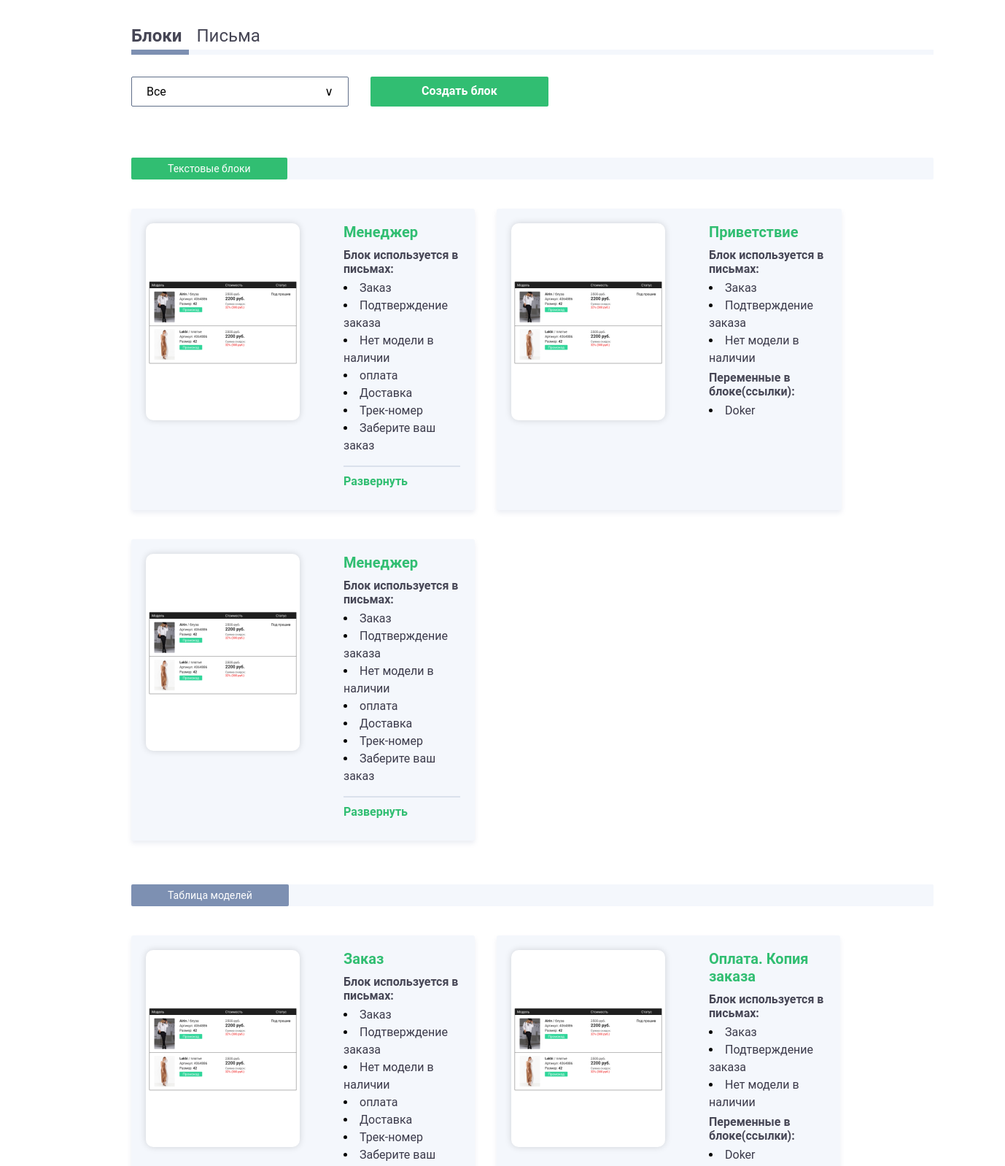
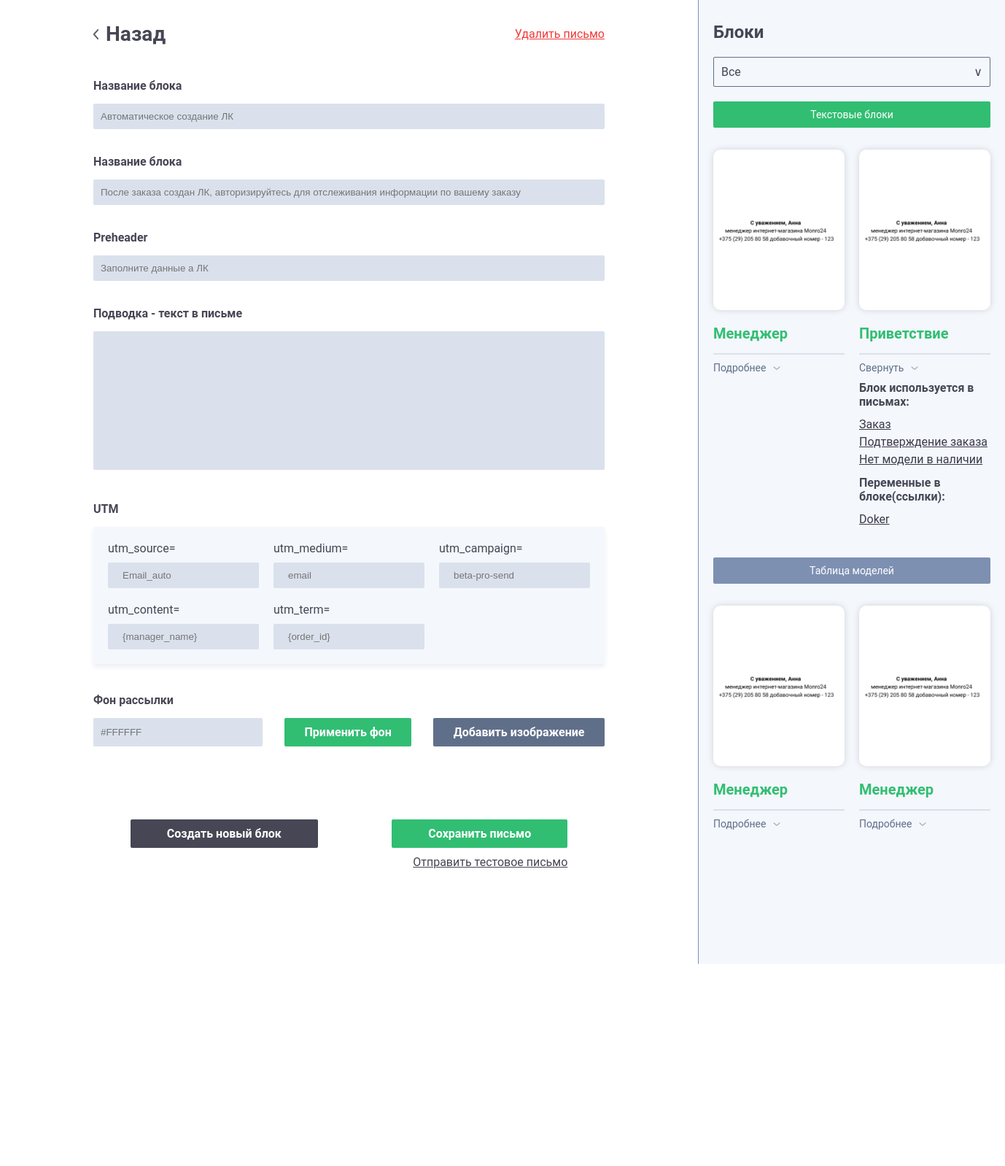
Before and after one commit to ValentineKhvalko/Kiryan, a plain HTML site: page index.html in a window 1280 px wide. Shown: the top 1598 px of the page at 73% size, 1378 px wide, since content can reach past the window. After the commit the page ends 1321 px from the top, so only its background shows below. Drawn offline with Linux system fonts and the light colour scheme.

Commit message:
feat: completed fourth page

```diff
--- a/index.html
+++ b/index.html
@@ -7,51 +7,104 @@
   <title>Document</title>
 </head>
 <body>
-  <div class='blockPageContainer'>
-    <div class='toolbar'>
-      <span class='blocksPage'>Блоки</span>
-      <span class='lettersPage'>Письма</span>
-      <div class='borderBottomToolbar'></div>
+  <div class='createLetterPageContainerAndSideBlockMenu'>
+    <div class='createLetterPageContainer'>
+      <div class='navBar'>
+        <div class='btnBack'>
+          <img src='./Vector 4.png' alt='vector-left'>
+          <h3>Назад</h3>
+        </div>
+        <div class='deleteLetter'><p>Удалить письмо</p></div>
+      </div>
+      <div class='createLetterBlock '>
+        <div class='blockNaming fillingBlock'>
+          <p>Название блока</p>
+          <input class='blockNamingInput' placeholder='Автоматическое создание ЛК'>
+        </div>
+        <div class='titleNaming fillingBlock'>
+          <p>Название блока</p>
+          <input class='titleNamingInput' placeholder='После заказа создан ЛК, авторизируйтесь для отслеживания информации по вашему заказу'>
+        </div>
+        <div class='preheader fillingBlock'>
+          <p>Preheader</p>
+          <input class='preheaderInput' placeholder='Заполните данные а ЛК'>
+        </div>
+        <div class='textInLetter fillingBlock'>
+          <p>Подводка - текст в письме</p>
+          <textarea class='textInLetterTextarea'></textarea>
+        </div>
+        <div class='allUTM'>
+          <p>UTM</p>
+          <div class='UTMBlock'>
+            <div class='infoUTM'>
+              <p>utm_source=</p>
+              <input placeholder='Email_auto'>
+            </div>
+            <div class='infoUTM'>
+              <p>utm_medium=</p>
+              <input placeholder='email'>
+            </div>
+            <div class='infoUTM'>
+              <p>utm_campaign=</p>
+              <input placeholder='beta-pro-send'>
+            </div>
+            <div class='infoUTM'>
+              <p>utm_content=</p>
+              <input placeholder='{manager_name}'>
+            </div>
+            <div class='infoUTM'>
+              <p>utm_term=</p>
+              <input placeholder='{order_id}'>
+            </div>
+          </div>
+        </div>
+        <div class='mailingBackgroundBlock'>
+          <p>Фон рассылки</p>
+          <div class='settingsBackground'>
+            <input placeholder='#FFFFFF'>
+            <span class='applyBackgroundBtn'>Применить фон</span>
+            <span class='addImageBtn'>Добавить изображение</span>
+          </div>
+        </div>
+        <div class='creareBLockBtnAndSaveBlockBtnBlock'>
+          <div class='createBlockBtn'>Создать новый блок</div>
+          <div>
+            <div class='saveBlockBtn'>Сохранить письмо</div>
+            <div class='testLetter'>Отправить тестовое письмо</div>
+          </div>
+        </div>
+      </div>
     </div>
-    <div class='blocksNav'>
+    <div class='sideBlockMenu'>
+      <h3>Блоки</h3>
       <div class='widget'>
         <p>Все</p>
         <p>&#8744;</p>
       </div>
-      <div class='blockCreatorBtn'>
-        <p>Создать блок</p>
-      </div>
-    </div>
-    <div class='blocks'>
-      <div class='textBlockLine demarcationLine'>
-        <span>Текстовые блоки</span>
-      </div>
+      <div class='textBlockLine demarcationLine'><p>Текстовые блоки</p></div>
       <div class='textBlocks blocksContainer'>
         <div class='textBlock block'>
           <div class='imgInfo'>
-            <img class='plug' src='./image 9.png' alt='img'>
+            <img class='plug' src='./image 7.png' alt='img'>
           </div>
           <div class='info'>
             <h3>Менеджер</h3>
-            <p>Блок используется в письмах:</p>
-            <ul>
-              <li><a href='#'>Заказ</a></li>
-              <li><a href='#'>Подтверждение заказа</a></li>
-              <li><a href='#'>Нет модели в наличии</a></li>
-              <li><a href='#'>оплата</a></li>
-              <li><a href='#'>Доставка</a></li>
-              <li><a href='#'>Трек-номер</a></li>
-              <li><a href='#'>Заберите ваш заказ</a></li>
-            </ul>
-            <div class='expand'>Развернуть</div>
+            <div class='expand'>
+              <p>Подробнее</p>
+              <img src='Vector 7.png' alt='vector7'>
+            </div>
           </div>
         </div>
         <div class='textBlock block'>
           <div class='imgInfo'>
-            <img class='plug' src='./image 9.png' alt='img'>
+            <img class='plug' src='./image 7.png' alt='img'>
           </div>
           <div class='info'>
             <h3>Приветствие</h3>
+            <div class='expand'>
+              <p>Свернуть</p>
+              <img src='Vector 7.png' alt='vector7'>
+            </div>
             <p>Блок используется в письмах:</p>
             <ul>
               <li><a href='#'>Заказ</a></li>
@@ -59,112 +112,36 @@
               <li><a href='#'>Нет модели в наличии</a></li>
             </ul>
             <p>Переменные в блоке(ссылки):</p>
-            <ul>
-              <li><a href='https://vk.com/kirilldoker'>Doker</a></li>
-            </ul>
+              <ul>
+                <li><a href='https://vk.com/kirilldoker'>Doker</a></li>
+              </ul>
           </div>
         </div>
-        <div class='textBlock block'>
+      </div>
+      <div class='modelTableLine  demarcationLine'><p>Таблица моделей</p></div>
+      <div class='modelTables blocksContainer'>
+        <div class='modelTable  block'>
           <div class='imgInfo'>
-            <img class='plug' src='./image 9.png' alt='img'>
+            <img class='plug' src='./image 7.png' alt='img'>
           </div>
           <div class='info'>
             <h3>Менеджер</h3>
-            <p>Блок используется в письмах:</p>
-            <ul>
-              <li><a href='#'>Заказ</a></li>
-              <li><a href='#'>Подтверждение заказа</a></li>
-              <li><a href='#'>Нет модели в наличии</a></li>
-              <li><a href='#'>оплата</a></li>
-              <li><a href='#'>Доставка</a></li>
-              <li><a href='#'>Трек-номер</a></li>
-              <li><a href='#'>Заберите ваш заказ</a></li>
-            </ul>
-            <div class='expand'>Развернуть</div>
+            <div class='expand'>
+              <p>Подробнее</p>
+              <img src='Vector 7.png' alt='vector7'>
+            </div>
           </div>
         </div>
-      </div>
-      <div class='modelTableLine demarcationLine'>
-        <span>Таблица моделей</span>
-      </div>
-      <div class='modelTables blocksContainer'>
-        <div class='modelTable block'>
+        <div class='modelTable  block'>
           <div class='imgInfo'>
-            <img class='plug' src='./image 9.png' alt='img'>
+            <img class='plug' src='./image 7.png' alt='img'>
           </div>
           <div class='info'>
-            <h3>Заказ</h3>
-            <p>Блок используется в письмах:</p>
-            <ul>
-              <li><a href='#'>Заказ</a></li>
-              <li><a href='#'>Подтверждение заказа</a></li>
-              <li><a href='#'>Нет модели в наличии</a></li>
-              <li><a href='#'>оплата</a></li>
-              <li><a href='#'>Доставка</a></li>
-              <li><a href='#'>Трек-номер</a></li>
-              <li><a href='#'>Заберите ваш заказ</a></li>
-            </ul>
-            <div class='expand'>Развернуть</div>
-          </div>
-        </div>
-        <div class='modelTable block'>
-          <div class='imgInfo'>
-            <img class='plug' src='./image 9.png' alt='img'>
-          </div>
-          <div class='info'>
-            <h3>Оплата. Копия заказа</h3>
-            <p>Блок используется в письмах:</p>
-            <ul>
-              <li><a href='#'>Заказ</a></li>
-              <li><a href='#'>Подтверждение заказа</a></li>
-              <li><a href='#'>Нет модели в наличии</a></li>
-            </ul>
-            <p>Переменные в блоке(ссылки):</p>
-            <ul>
-              <li><a href='https://vk.com/kirilldoker'>Doker</a></li>
-            </ul>
-          </div>
-        </div>
-      </div>
-      <div class='buttonBlocksLine demarcationLine'>
-        <span>Кнопки</span>
-      </div>
-      <div class='buttonBlocks blocksContainer'>
-        <div class='buttonBlock block'>
-          <div class='imgInfo'>
-            <img class='plug' src='./image 9.png' alt='img'>
-          </div>
-          <div class='info'>
-            <h3>Оплатить заказ</h3>
-            <p>Блок используется в письмах:</p>
-            <ul>
-              <li><a href='#'>Заказ</a></li>
-              <li><a href='#'>Подтверждение заказа</a></li>
-              <li><a href='#'>Нет модели в наличии</a></li>
-              <li><a href='#'>оплата</a></li>
-              <li><a href='#'>Доставка</a></li>
-              <li><a href='#'>Трек-номер</a></li>
-              <li><a href='#'>Заберите ваш заказ</a></li>
-            </ul>
-            <div class='expand'>Развернуть</div>
-          </div>
-        </div>
-        <div class='buttonBlock block'>
-          <div class='imgInfo'>
-            <img class='plug' src='./image 9.png' alt='img'>
-          </div>
-          <div class='info'>
-            <h3>Приветствие</h3>
-            <p>Блок используется в письмах:</p>
-            <ul>
-              <li><a href='#'>Заказ</a></li>
-              <li><a href='#'>Подтверждение заказа</a></li>
-              <li><a href='#'>Нет модели в наличии</a></li>
-            </ul>
-            <p>Переменные в блоке(ссылки):</p>
-            <ul>
-              <li><a href='https://vk.com/kirilldoker'>Doker</a></li>
-            </ul>
+            <h3>Менеджер</h3>
+            <div class='expand'>
+              <p>Подробнее</p>
+              <img src='Vector 7.png' alt='vector7'>
+            </div>
           </div>
         </div>
       </div>
--- a/style.css
+++ b/style.css
@@ -7,153 +7,265 @@ body {
   font-family: Roboto, sans-serif;
 }
 
-.blockPageContainer {
-  padding: 30px 0 0 180px;
-}
-
-.toolbar {
+.createLetterPageContainerAndSideBlockMenu {
   display: flex;
-  width: 100%;
-  font-size: 24px;
+  justify-content: space-between;
   color: #464655;
 }
 
-.blocksPage {
-  font-weight: bold;
-  border-bottom: solid 7px #7D90B2;
-  padding: 5px 10px 5px 0;
+.createLetterPageContainer {
+  margin: 30px 10vw;
+  flex: 1 0 auto;
 }
 
-.lettersPage {
-  border-bottom: solid 7px #F4F7FC;
-  padding: 5px 10px;
+.navBar {
+  display: flex;
+  justify-content: space-between;
+  align-items: center;
 }
 
-.borderBottomToolbar {
-  border-bottom: solid 7px #F4F7FC;
-  width: 100%;
+.btnBack {
+  display: flex;
+  font-size: 24px;
+  align-items: center;
+  cursor: pointer;
 }
 
-.blocksNav {
-  margin: 30px 0;
+.btnBack img {
+  padding-right: 10px;
+  width: 7px;
+  height: 14px;
+}
+
+.deleteLetter {
+  text-decoration-line: underline;
+  color: #F13B3B;
+  cursor: pointer;
+}
+
+.createLetterBlock {
+  margin-top: 10px;
+}
+
+.fillingBlock p {
+  font-weight: bold;
+  padding: 35px 0 15px;
+}
+
+.fillingBlock input, .textInLetterTextarea {
+  width: calc(100% - 20px);
+  padding: 10px;
+  background: #DAE1EC;
+  border-radius: 2px;
+  border: none;
+}
+
+.fillingBlock .textInLetterTextarea {
+  height: 170px;
+  resize: none;
+}
+
+.allUTM, .mailingBackgroundBlock{
+  margin-top: 25px;
+}
+
+.allUTM>p, .mailingBackgroundBlock>p {
+  font-weight: bold;
+  padding: 15px 0;
+}
+
+.UTMBlock {
+  padding: 20px;
+  background: #F4F7FC;
+  box-shadow: 0px 4px 6px rgba(125, 144, 178, 0.15);
+  border-radius: 3px;
+  display: grid;
+  grid-template-columns: 1fr 1fr 1fr;
+  grid-gap: 20px;
+}
+
+.infoUTM input {
+  margin-top: 10px;
+  background: #DAE1EC;
+  border-radius: 2px;
+  width: calc(100% - 30px);
+  padding: 10px 10px 10px 20px;
+  border: none;
+}
+
+.settingsBackground {
   display: flex;
-  font-size: 16px;
+  justify-content: space-between;
+}
+
+.settingsBackground input {
+  padding: 10px;
+  background: #DAE1EC;
+  border-radius: 2px;
+  border: none;
+  flex-grow: 1;
+}
+
+.applyBackgroundBtn {
+  margin: 0 30px;
+  padding: 10px;
+  background: #31BE72;
+  color: #FFFFFF;
+  border-radius: 2px;
+  font-weight: bold;
+  flex-grow: 1;
+  text-align: center;
+  cursor: pointer;
+}
+
+.addImageBtn {
+  padding: 10px;
+  font-weight: bold;
+  color: #FFFFFF;
+  background: #606F89;
+  border-radius: 2px;
+  flex-grow: 1;
+  text-align: center;
+  cursor: pointer;
+}
+
+.creareBLockBtnAndSaveBlockBtnBlock {
+  padding: 100px 0;
+  display: flex;
+  align-items: start;
+  justify-content: space-around;
+  font-weight: bold;
+  color: #FFFFFF;
+}
+
+.createBlockBtn {
+  padding: 10px 50px;
+  border-radius: 2px;
+  cursor: pointer;
+  background: #464655;
+}
+
+.saveBlockBtn {
+  padding: 10px 50px;
+  border-radius: 2px;
+  cursor: pointer;
+  background: #31BE72;
+}
+
+.testLetter {
+  padding-top: 10px;
+  color: #464655;
+  text-align: right;
+  font-weight: normal;
+  text-decoration-line: underline;
+  cursor: pointer;
+}
+
+.sideBlockMenu {
+  border-left: 1px solid #7D90B2;;
+  background: #F4F7FC;
+  padding: 30px 20px;
+  flex: 0 1 auto;
+}
+
+.sideBlockMenu>h3 {
+  font-weight: bold;
+  font-size: 24px;
 }
 
 .widget {
   display: flex;
-  padding: 10px 20px;
-  width: 20vw;
   justify-content: space-between;
+  align-items: center;
+  margin: 20px 0;
+  padding: 10px;
   border: 1px solid #606F89;
+  box-sizing: border-box;
   border-radius: 2px;
 }
 
-.blockCreatorBtn {
-  margin: 0 30px;
+.demarcationLine {
+  padding: 10px;
   text-align: center;
-  padding: 10px 70px;
-  font-weight: bold;
+  font-size: 14px;
   color: #FFFFFF;
+  border-radius: 2px;
+}
+
+.textBlockLine {
   background: #31BE72;
-  border-radius: 2px;
+}
+
+.modelTableLine {
+  background: #7D90B2;
+}
+
+.blocksContainer {
+  margin: 30px 0;
+  display: grid;
+  grid-template-columns: 1fr 1fr;
+  grid-gap: 20px;
+}
+
+.block {
+  max-width: 200px;
+}
+
+.imgInfo {
+  height: 220px;
+  display: flex;
+  align-items:center;
+  justify-content: center;
+  background: #FFFFFF;
+  box-shadow: 0px 0px 10px rgba(0, 0, 0, 0.15);
+  border-radius: 10px;
+  margin-bottom: 20px;
   cursor: pointer;
 }
 
-.blocks {
-  margin: 70px 0 0 0;
+.plug {
+  width: 180px;
 }
 
-.demarcationLine {
-  display: flex;
-  width: 100%;
-  background-color:#F4F7FC;
-  border-radius: 2px;
-  margin: 60px 0 0;
+.info h3 {
+  font-weight: bold;
+  font-size: 20px;
+  color: #31BE72;
+  padding-bottom: 15px;
+  margin-bottom: 10px;
+  border-bottom: 2px solid #DAE1EC;
 }
 
-.demarcationLine span {
-  font-size: 14px;
-  padding: 7px 50px;
-  border-radius: 2px;
-  color: #FFFFFF;
-}
-
-.textBlockLine span {
-  background-color: #31BE72;
-}
-
-.modelTableLine span {
-  background-color: #7D90B2;
-}
-
-.buttonBlocksLine span {
-  background-color: #ED0000;
-  padding: 10px 80px;
-}
-
-.blocksContainer {
-  margin: 0 130px 40px 0;
-  display: grid;
-  grid-template-columns: 1fr 1fr;
-}
-
-.block {
-  display: flex;
-  background: #F4F7FC;
-  box-shadow: 0px 4px 6px rgba(125, 144, 178, 0.15);
-  border-radius: 3px;
-  padding: 20px;
-  justify-content: space-evenly;
-  margin: 40px 30px 0 0;
-}
-
-.imgInfo {
-  width: 250px;
-  height: 270px;
-  background-color: #FFFFFF;
-  box-shadow: 0px 0px 10px rgba(0, 0, 0, 0.15);
-  border-radius: 10px;
-  margin-right: 60px;
+.expand {
   display: flex;
   align-items: center;
-  justify-content: center;
+  margin-bottom: 10px;
+  font-size: 14px;
+  color: #606F89;
   cursor: pointer;
 }
 
-.info h3 {
-  padding: 0 0 5px 0;
-  font-weight: bold;
-  font-size: 20px;
-  color: #31BE72;
+.expand img {
+  margin-left: 10px;
+  width: 10px;
+  height: 5px;
 }
 
-.info p {
-  padding: 5px 0;
+.info>p {
   font-weight: bold;
-  color: #464655;
 }
 
-.info li {
-  list-style-position: inside;
+.info ul {
+  padding: 10px 0;
+}
+
+.info ul li {
+  list-style-type: none;
 }
 
 .info li a {
-  color: #3B3A4A;
   text-decoration: none;
   line-height: 150%;
+  text-decoration-line: underline;
+  color: #3B3A4A;
 }
-
-.info li a:hover {
-  color: #31BE72;
-  text-decoration: underline;
-}
-
-.expand {
-  margin-top: 15px;
-  border-top: 2px solid #DAE1EC;
-  padding: 10px 0;
-  font-weight: bold;
-  color: #31BE72;
-  cursor: pointer;
-}
```
Also changed, not shown: Vector 4.png (added), Vector 7.png (added), image 7.png (added).
